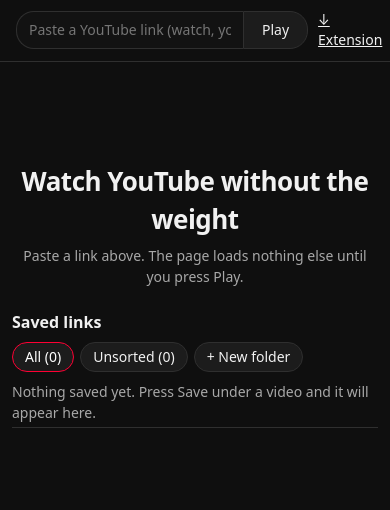
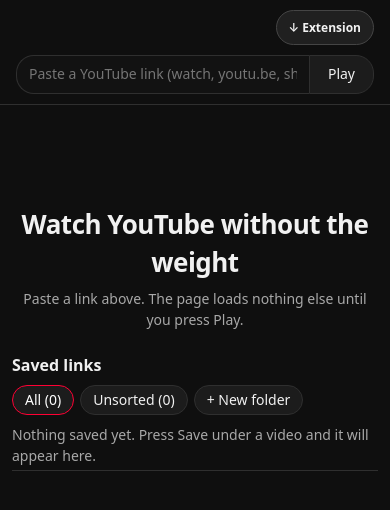
Before and after one commit to Bitto29/litetube, a browser extension: page index.html in a window 390 px wide. Drawn offline with Linux system fonts and the light colour scheme.

Commit message:
Style permanent extension download link

```diff
--- a/style.css
+++ b/style.css
@@ -268,21 +268,15 @@ body.theater .more,body.theater .box{margin-left:16px;margin-right:16px}
 .btn.txt{font-size:12px;font-weight:700;padding:6px 8px}
 
 
-/* ---------- LiteTube extension download ---------- */
-.extension-promo{
-  margin:24px auto 0;padding:18px;max-width:460px;
-  border:1px solid var(--bd);border-radius:12px;background:var(--panel);
-  display:flex;flex-direction:column;align-items:center;gap:8px;
+.header-extension{
+  flex:none;display:inline-flex;align-items:center;justify-content:center;
+  padding:8px 12px;border:1px solid #454545;border-radius:18px;
+  background:#202020;color:#f1f1f1;text-decoration:none;font-size:12px;font-weight:600;
+  white-space:nowrap;
 }
-.extension-promo strong{font-size:15px;color:var(--fg)}
-.extension-promo p{margin:0;color:var(--mut);font-size:13px}
-.extension-download{
-  display:inline-flex;align-items:center;justify-content:center;gap:8px;
-  margin-top:5px;padding:10px 18px;border-radius:22px;
-  background:var(--acc);color:#fff;text-decoration:none;font-weight:650;
+.header-extension:hover{background:#303030;border-color:#666}
+@media(max-width:640px){
+  header{flex-wrap:wrap}
+  .search{order:1;flex-basis:100%;max-width:none}
+  .header-extension{order:0;margin-left:auto}
 }
-.extension-download:hover{filter:brightness(1.12)}
-.extension-download svg{width:18px;height:18px;fill:currentColor}
-.extension-guide{font-size:12px;color:#9cc8ff;text-decoration:none}
-.extension-guide:hover{text-decoration:underline}
-.extension-promo .extension-note{max-width:390px;font-size:11px;line-height:1.5}
```
